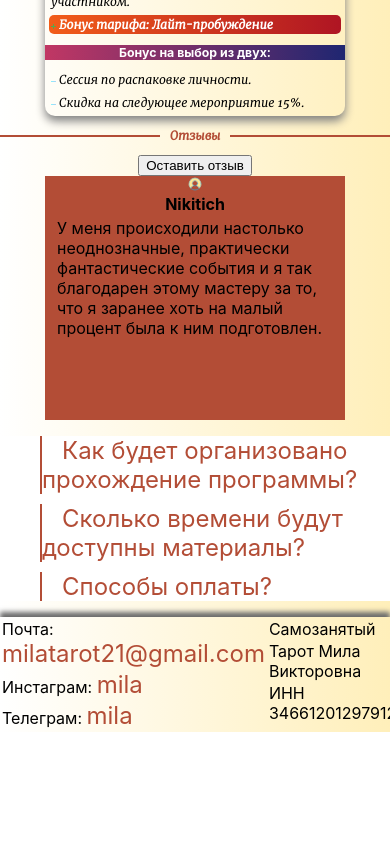
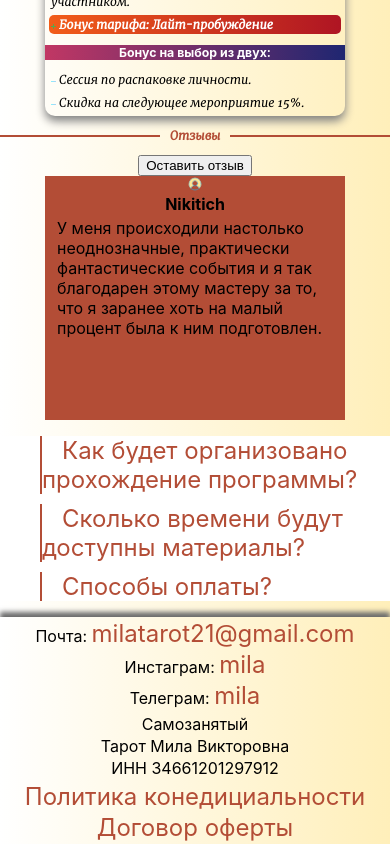
Before and after one commit to shinkar94/Tarot, a React (Create React App) app: page / in a window 390 px wide. Shown: the part 3211-4055 px from the top of the page. Before the commit the page ends 3943 px from the top, so only its background shows below. Built offline with nearby package versions, Linux system fonts and the light colour scheme.

Commit message:
feat: added helper and update style in footer

```diff
--- /dev/null
+++ b/src/assets/helper/useWindowSize.tsx
@@ -0,0 +1,16 @@
+import {useEffect, useState} from 'react';
+
+export function useWindowSize() {
+    const [windowSize, setWindowSize] = useState(0);
+    useEffect(() => {
+
+        function handleResize() {
+            setWindowSize(window.innerWidth);
+        }
+
+        window.addEventListener("resize", handleResize);
+        handleResize();
+        return () => window.removeEventListener("resize", handleResize);
+    }, []); // Empty array ensures that effect is only run on mount
+    return windowSize;
+}
--- a/src/features/Footer/Footer.tsx
+++ b/src/features/Footer/Footer.tsx
@@ -1,20 +1,22 @@
 import React from 'react';
-import styled from "styled-components";
+import styled, {css} from "styled-components";
+import {useWindowSize} from "../../assets/helper/useWindowSize";
 
 export const Footer = () => {
+    const size = useWindowSize()
     return (
-        <StFooter>
-            <div className={'Contact'}>
+        <StFooter $size={size}>
+            <div className={'Contact block-info'}>
                 <p>Почта: <span>milatarot21@gmail.com</span></p>
                 <p>Инстаграм: <span>mila</span></p>
                 <p>Телеграм: <span>mila</span></p>
             </div>
-            <div className={'IP'}>
+            <div className={'IP block-info'}>
                 <p>Самозанятый</p>
                 <p>Тарот Мила Викторовна</p>
                 <p>ИНН 34661201297912</p>
             </div>
-            <div className={'docs'}>
+            <div className={'docs block-info'}>
                 <p><span>Политика конедициальности</span></p>
                 <p><span>Договор оферты</span></p>
             </div>
@@ -22,10 +24,17 @@ export const Footer = () => {
     );
 };
 
-const StFooter = styled.div`
+const StFooter = styled.div<{$size: number}>`
   display: flex;
+  flex-wrap: wrap;
   justify-content: space-around;
   box-shadow: 0 -5px 5px #6c6c6c;
+  .block-info{
+    ${(props) => props.$size < 1000 && css`
+      text-align: center;
+      width: 100%;
+    `}
+  }
   & span{
     color: #B34D36;
     font-size: 24px;
```
